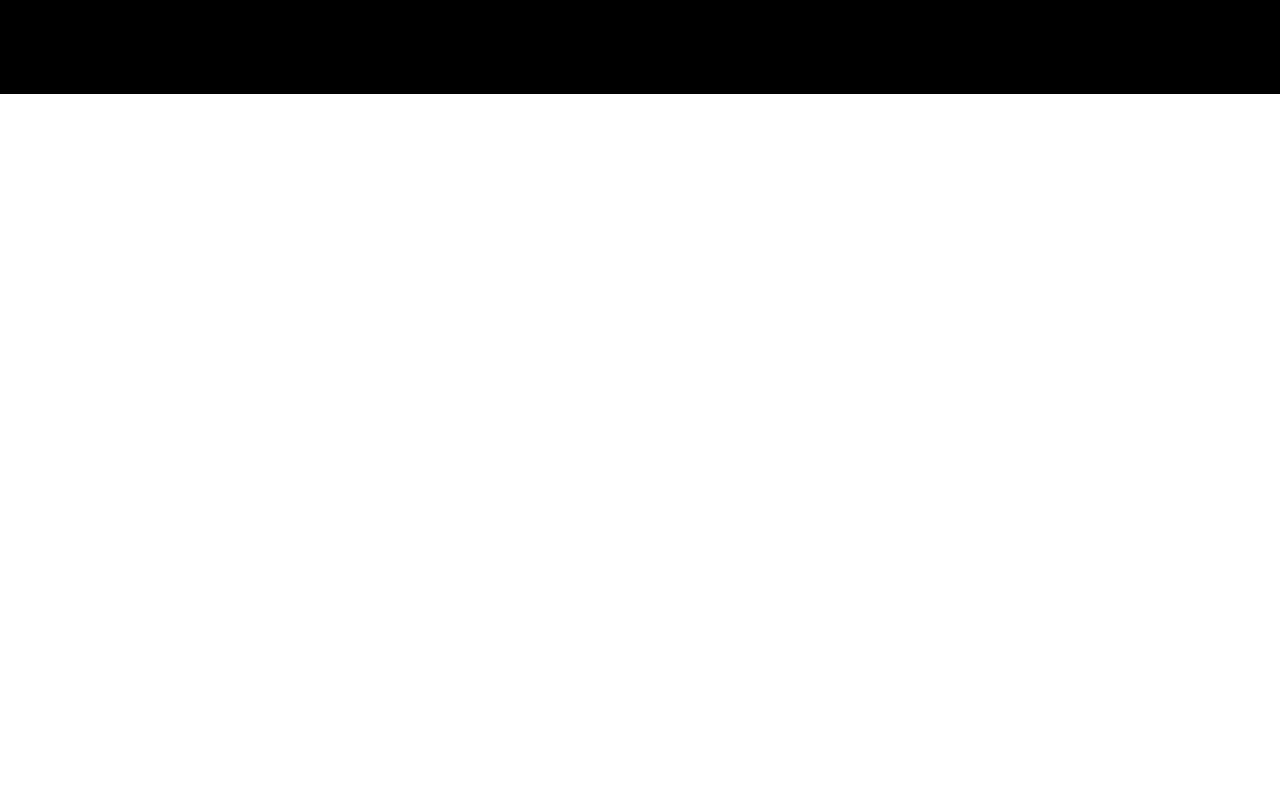
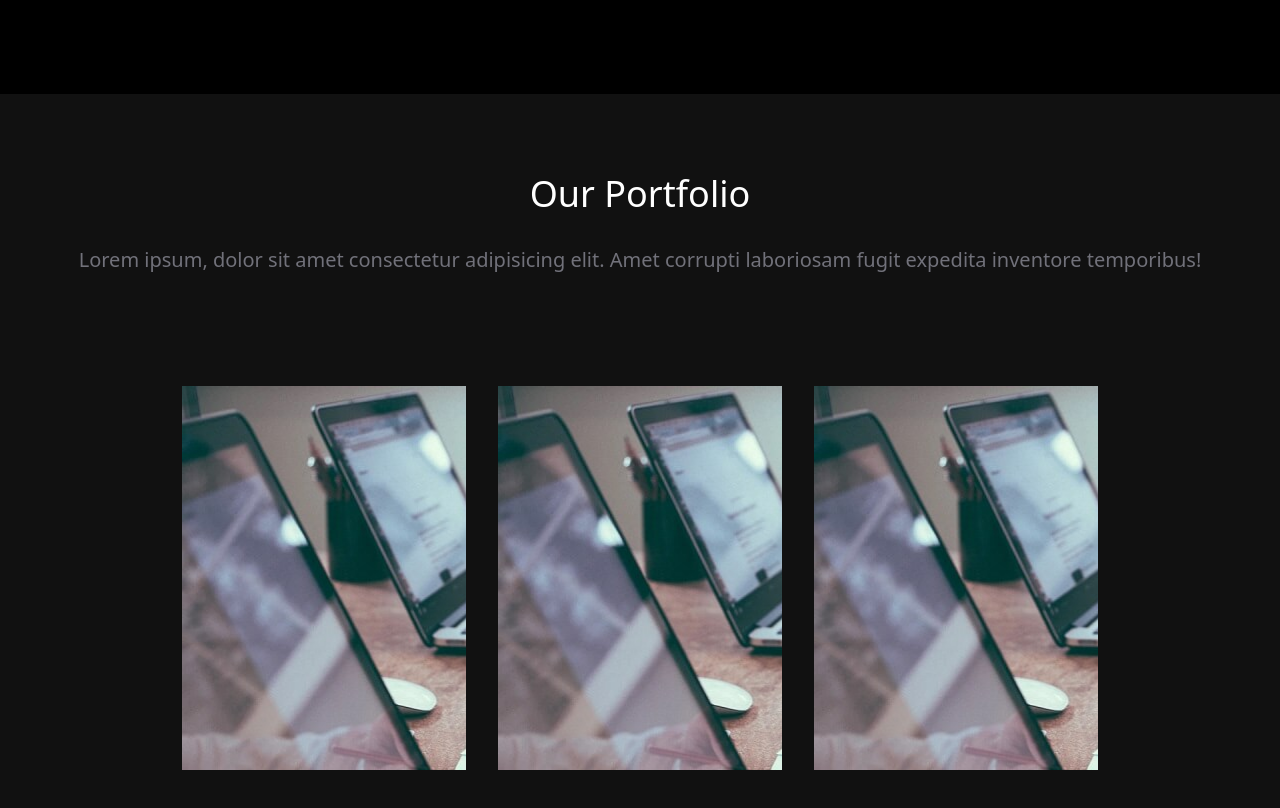
Before and after one commit to Aimeeumuhoza/SolnHb, a React (Create React App) app: page / in a window 1280 px wide. Shown: the part 2854-3662 px from the top of the page. Before the commit the page ends 2948 px from the top, so only its background shows below. Built offline with nearby package versions, Linux system fonts and the light colour scheme.

Commit message:
update pages

```diff
--- a/src/App.js
+++ b/src/App.js
@@ -4,6 +4,7 @@
 import Services from './components/Services/Services';
 import About from "./components/About/About";
 import Qualities from './components/Qualities/Qualities';
+import Portfolio from './components/Portfolio/Portfolio'
 function App() {
   return (
     <div>
@@ -12,6 +13,7 @@
       <Services/>
       <About/>
       <Qualities/>
+      <Portfolio/>
     </div>
   );
 }
--- /dev/null
+++ b/src/components/Portfolio/Portfolio.jsx
@@ -0,0 +1,62 @@
+import React from 'react';
+import { BsArrowRightCircle } from "react-icons/bs";
+import { FaPaperPlane } from "react-icons/fa";
+import image from "../../assets/portfolio.jpg";
+// import { BiDollarCircle } from "react-icons/bi";
+function Portfolio() {
+    return (
+        <div className='bg-bg h-auto '>
+            <div className='flex flex-col justify-center items-center p-12 '>
+                <div className=' text-white text-4xl p-8'>
+                    <h1>Our Portfolio</h1>
+                </div>
+                <h1 className=' text-zinc-500 text-xl'>Lorem ipsum, dolor sit amet consectetur adipisicing elit.
+                    Amet corrupti laboriosam fugit expedita inventore temporibus!</h1>
+                <div className='flex flex-col lg:flex-row h-auto w-4/5 mt-24'>
+                    <div
+                        className='flex text-white w-96 h-96 m-4 justify-center items-center flex-col relative'
+                        style={{ backgroundImage: `url(${image})` }}
+                    >
+                        <div className='absolute inset-0 bg-black bg-opacity-70 flex flex-col items-center justify-center opacity-0 hover:opacity-70 transition-opacity duration-300 hover:bg-gradient-to-r hover:from-blue-600 hover:to-cyan-400'>
+                            <FaPaperPlane className='text-white mb-4' size={40} />
+                            <h1 className='text-white text-2xl mb-4'>Services1</h1>
+                            <h2 className='text-gray-300 ml-4 mb-4 text-center'>
+                                Lorem ipsum dolor sit mattis amet consectetur adipiscing
+                            </h2>
+                            <BsArrowRightCircle className='text-white' size={40} />
+                        </div>
+                    </div>
+
+                    <div
+                        className='flex text-white w-96 h-96 bg-bg1 m-4 justify-center items-center flex-col relative'
+                        style={{ backgroundImage: `url(${image})` }}
+                    >
+                        <div className='absolute inset-0 bg-black bg-opacity-70 flex flex-col items-center justify-center opacity-0 hover:opacity-70 transition-opacity duration-300 hover:bg-gradient-to-r hover: from-sky-500 hover:to-cyan-400 font-bold'>
+                            <FaPaperPlane className='text-white mb-4' size={40} />
+                            <h1 className='text-white text-2xl mb-4'>Services1</h1>
+                            <h2 className='text-gray-300 ml-4 mb-4 text-center'>
+                                Lorem ipsum dolor sit mattis amet consectetur adipiscing
+                            </h2>
+                            <BsArrowRightCircle className='text-gray-500' size={40} />
+                        </div>
+                    </div>
+                    <div
+                        className='flex text-white w-96 h-96 bg-bg1 m-4 justify-center items-center flex-col relative'
+                        style={{ backgroundImage: `url(${image})` }}
+                    >
+                        <div className='absolute inset-0 bg-blue bg-opacity-70 flex flex-col items-center justify-center opacity-0 hover:opacity-70 transition-opacity duration-300 hover:bg-gradient-to-r hover:from-blue-600 hover:to-cyan-400'>
+                            <FaPaperPlane className='text-white mb-4' size={40} />
+                            <h1 className='text-white text-2xl mb-4'>Services1</h1>
+                            <h2 className='text-white ml-4 mb-4 text-center'>
+                                Lorem ipsum dolor sit mattis amet consectetur adipiscing
+                            </h2>
+                            <BsArrowRightCircle className='text-white' size={40} />
+                        </div>
+                    </div>
+                </div>
+            </div>
+        </div>
+    );
+}
+
+export default Portfolio;
--- a/src/components/Qualities/Qualities.jsx
+++ b/src/components/Qualities/Qualities.jsx
@@ -1,5 +1,5 @@
 import React from 'react';
-import { FaPaperPlane, FaEdit, FaRocket, FaShoppingCart, FaFileAlt, FaPhoneAlt, FaEnvelopeOpen, FaMapMarkerAlt } from "react-icons/fa";
+import { FaEnvelopeOpen } from "react-icons/fa";
 import {AiOutlineReload} from "react-icons/ai";
 import headerMainImg from '../../assets/form.jpg';
 function Qualities() {
--- a/src/components/Services/Services.jsx
+++ b/src/components/Services/Services.jsx
@@ -1,7 +1,7 @@
 import React from 'react';
 import { BsArrowRightCircle } from "react-icons/bs";
-import { FaPaperPlane, FaEdit, FaRocket, FaShoppingCart, FaFileAlt, FaPhoneAlt, FaEnvelopeOpen, FaMapMarkerAlt } from "react-icons/fa";
-import { BiDollarCircle } from "react-icons/bi";
+import { FaPaperPlane} from "react-icons/fa";
+// import { BiDollarCircle } from "react-icons/bi";
 function Services() {
     return (
         <div className='bg-bg h-auto '>
```
Also changed, not shown: src/assets/portfolio.jpg (added).
